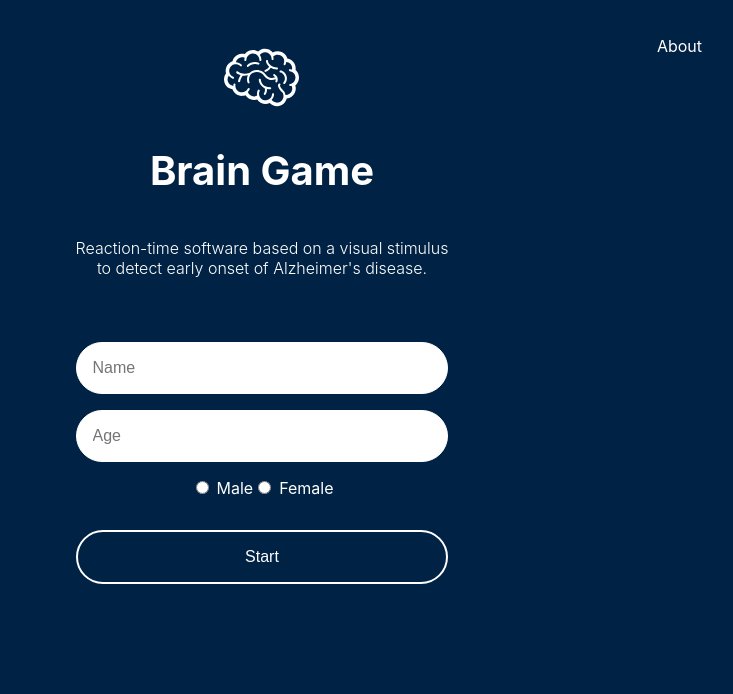
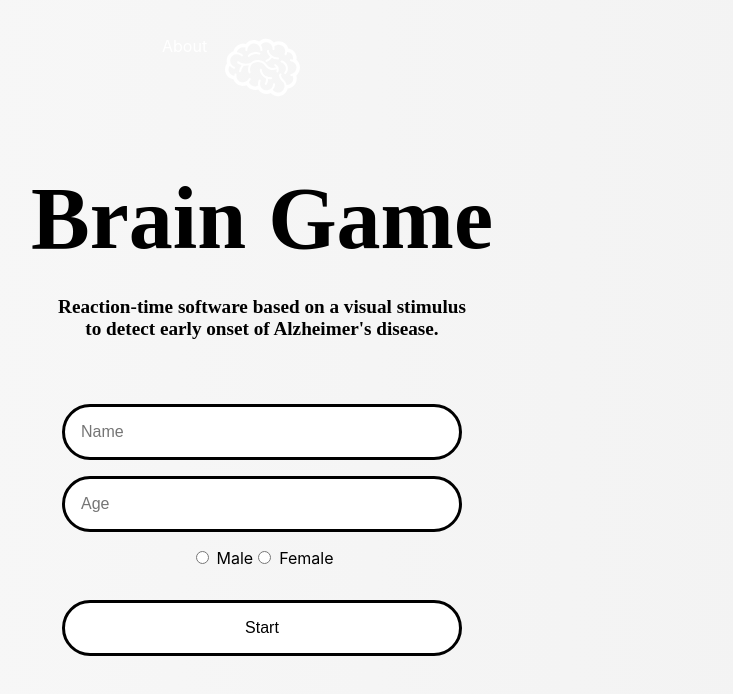
Before and after one commit to daviddoswell/reactiongame, a Next.js app: page / in a window 1280 px wide. Shown: the top 694 px of the page, without its empty margins (378-1111 px from the left). Built offline with nearby package versions, Linux system fonts and the light colour scheme; no server answers; the database is empty.

Commit message:
add login screen, test animated background

```diff
--- a/components/NavBar.js
+++ b/components/NavBar.js
@@ -1,28 +1,41 @@
 // components/NavBar.js
-import React from 'react';
-import { useRouter } from 'next/router'
-import Link from 'next/link';
+import React from "react";
+import { useRouter } from "next/router";
+import Link from "next/link";
 
 export default function NavBar() {
   const router = useRouter();
 
   return (
-    <nav style={{ position: 'absolute', top: '20px', right: '100px' }}>
-      <ul style={{ listStyleType: 'none', padding: 0 }}>
-        {router.pathname !== '/' &&
-          <li style={{ display: 'inline', marginRight: '100px' }}>
+    <nav style={{ position: "absolute", top: "20px" }}>
+      <ul
+        style={{
+          listStyleType: "none",
+          padding: 0,
+          display: "flex",
+          justifyContent: "space-between",
+          alignItems: "center",
+          width: "200px",  // adjust this value as necessary
+        }}
+      >
+        {router.pathname !== "/" && (
+          <li>
             <Link href="/" passHref>
-              <span style={{ textDecoration: 'none', color: 'white' }}>Home</span>
+              <span style={{ textDecoration: "none", color: "white" }}>
+                Home
+              </span>
             </Link>
           </li>
-        }
-        {router.pathname !== '/about' &&
-          <li style={{ display: 'inline', marginRight: '100px' }}>
+        )}
+        {router.pathname !== "/about" && (
+          <li>
             <Link href="/about" passHref>
-              <span style={{ textDecoration: 'none', color: 'white' }}>About</span>
+              <span style={{ textDecoration: "none", color: "white" }}>
+                About
+              </span>
             </Link>
           </li>
-        }
+        )}
       </ul>
     </nav>
   );
--- a/components/ScatterPlot.js
+++ b/components/ScatterPlot.js
@@ -34,6 +34,8 @@ const ScatterPlot = ({ data, width = 500, height = 500, padding = 50 }) => {
 
     const tooltip = select(tooltipRef.current); // Using tooltipRef here
     tooltip.style("opacity", 0);
+
+    console.log(data);
 
     data.forEach((d) => {
       d.age = Number(d.age); // Parse age from string to number
--- a/lib/firestore.js
+++ b/lib/firestore.js
@@ -1,9 +1,18 @@
-import { addDoc, collection, onSnapshot, orderBy, serverTimestamp, getDocs, query } from 'firebase/firestore';
-import { db } from './firebase';
+import {
+  addDoc,
+  collection,
+  onSnapshot,
+  orderBy,
+  serverTimestamp,
+  getDocs,
+  query,
+} from "firebase/firestore";
+import { db } from "./firebase";
 
 export const addScore = async (username, score, age, gender) => {
-  const scoresRef = collection(db, 'scores');
+  const scoresRef = collection(db, "scores");
 
+  try {
     return await addDoc(scoresRef, {
       username: username,
       score: score,
@@ -11,20 +20,28 @@ export const addScore = async (username, score, age, gender) => {
       gender: gender,
       createdAt: serverTimestamp(),
     });
+  } catch (error) {
+    console.error("Error adding score: ", error);
+  }
 };
 
 export const getScores = async () => {
-  const q = query(collection(db, 'scores'), orderBy('score'));
+  const q = query(collection(db, "scores"), orderBy("score"));
 
+  try {
     const querySnapshot = await getDocs(q);
-  const data = querySnapshot.docs.map((doc) => ({...doc.data(), id: doc.id}));
+    const data = querySnapshot.docs.map((doc) => ({
+      ...doc.data(),
+      id: doc.id,
+    }));
 
     // Compute average scores
     let userScores = {};
-  data.forEach(({id, username, score, age, gender}) => {
+    data.forEach(({ id, username, score, age, gender }) => {
       if (userScores[username]) {
         userScores[username].scores.push(score);
-    } else {
+      } else if (username && age && gender) {
+        // Only create a new entry if all fields are present
         userScores[username] = { scores: [score], age, gender };
       }
     });
@@ -33,28 +50,39 @@ export const getScores = async () => {
     let averageScores = [];
     for (let username in userScores) {
       const user = userScores[username];
-    const averageScore = user.scores.reduce((a, b) => a + b, 0) / user.scores.length;
-    averageScores.push({ username, score: averageScore, age: user.age, gender: user.gender });
+      const averageScore =
+        user.scores.reduce((a, b) => a + b, 0) / user.scores.length;
+      averageScores.push({
+        username,
+        score: averageScore,
+        age: user.age,
+        gender: user.gender,
+      });
     }
 
     return averageScores;
+  } catch (error) {
+    console.error("Error getting scores: ", error);
+  }
 };
 
 export const listenScores = (updateScores) => {
-  const q = query(collection(db, 'scores'), orderBy('score'));
+  const q = query(collection(db, "scores"), orderBy("score"));
 
+  try {
     return onSnapshot(q, (querySnapshot) => {
       let scores = [];
+      let userScores = {}; // Initialize userScores here
       querySnapshot.forEach((doc) => {
-      scores.push({...doc.data(), id: doc.id});
+        scores.push({ ...doc.data(), id: doc.id });
       });
 
       // Compute average scores
-    let userScores = {};
-    scores.forEach(({id, username, score, age, gender}) => {
+      scores.forEach(({ id, username, score, age, gender }) => {
         if (userScores[username]) {
           userScores[username].scores.push(score);
-      } else {
+        } else if (username && age && gender) {
+          // Only create a new entry if all fields are present
           userScores[username] = { scores: [score], age, gender };
         }
       });
@@ -63,10 +91,19 @@ export const listenScores = (updateScores) => {
       let averageScores = [];
       for (let username in userScores) {
         const user = userScores[username];
-      const averageScore = user.scores.reduce((a, b) => a + b, 0) / user.scores.length;
-      averageScores.push({ username, score: averageScore, age: user.age, gender: user.gender });
+        const averageScore =
+          user.scores.reduce((a, b) => a + b, 0) / user.scores.length;
+        averageScores.push({
+          username,
+          score: averageScore,
+          age: user.age,
+          gender: user.gender,
+        });
       }
 
       updateScores(averageScores);
     });
+  } catch (error) {
+    console.error("Error listening to scores: ", error);
+  }
 };
--- a/package.json
+++ b/package.json
@@ -10,6 +10,7 @@
     },
     "dependencies": {
         "@firebase/firestore": "^3.13.0",
+        "@react-spring/web": "^9.7.3",
         "autoprefixer": "10.4.14",
         "chart.js": "^4.3.0",
         "d3": "^7.8.5",
--- a/pages/index.js
+++ b/pages/index.js
@@ -20,8 +20,8 @@ export default function Home() {
   const [roundScores, setRoundScores] = useState([]);
 
   const startGame = () => {
-    if (username === "" || age === "") {
-      setError("Username and age are required.");
+    if (username === "" || age === "" || gender === "") {
+      window.alert("Username, age, and gender, are required.");
       return;
     }
     setError(null);
@@ -184,7 +184,7 @@ export default function Home() {
             value="male"
             onChange={(e) => setGender(e.target.value)}
           />
-          <label for="male">Male</label>
+          <label htmlFor="male">Male</label>
           <input
             type="radio"
             id="female"
@@ -192,7 +192,7 @@ export default function Home() {
             value="female"
             onChange={(e) => setGender(e.target.value)}
           />
-          <label for="female">Female</label>
+          <label htmlFor="female">Female</label>
         </div>
 
         {error && <p>{error}</p>}
--- a/styles/globals.css
+++ b/styles/globals.css
@@ -1,30 +1,74 @@
 /* styles.css */
 
 :root {
-  --navy: #002244;
-  --white: #ffffff;
-  --red: #e53e3e;
-  --blue: #4299e1;
+  --primary: #ffffff; /* Primary Color - White */
+  --secondary: #000000; /* Secondary Color - Black */
+  --accent: #398f41; /* Accent Color - Light Green */
+  --red: #e53e3e; /* Red Color */
 }
 
 body {
   font-family: "Inter", sans-serif;
-  background-color: var(--navy);
   color: var(--white);
   display: flex;
   flex-direction: column;
   align-items: center;
   justify-content: center;
   padding: 2rem;
+  margin: 0;
+  height: 100vh;
+  width: 100vw;
+  overflow: hidden;
+  background: linear-gradient(270deg, #f2f2f2, #ffffff);
+  background-size: 200% 200%;
+  animation: Gradient 15s ease infinite;
+}
+
+@keyframes Gradient {
+  0% {
+    background-position: 0% 50%;
+  }
+  50% {
+    background-position: 100% 50%;
+  }
+  100% {
+    background-position: 0% 50%;
+  }
+}
+
+.background-animation {
+  animation-name: colorchange;
+  animation-duration: 4s;
+  animation-iteration-count: infinite;
+}
+
+body, html {
+  margin: 0;
+  padding: 0;
+  height: 100%;
+  width: 100%;
 }
 
 .title {
-  font-size: 2.5rem;
+  font-size: 5.5rem;
+  color: #000000;
+  font-family: 'Times New Roman', Times, serif;
+  margin-bottom: 0.5rem;
+}
+
+.secondTitle {
+  font-size: 1.2rem;
+  color: #000000;
+  font-weight: 300;
+  text-align: center;
+  margin-bottom: 1rem;
 }
 
 .subtitle {
-  font-size: 1rem;
-  font-weight: 300;
+  font-size: 1.2rem;
+  color: #000000;
+  font-weight: 600;
+  font-family: serif;
   margin-bottom: 2rem;
   text-align: center;
 }
@@ -42,13 +86,13 @@ body {
 
 .input {
   width: 100%;
-  border: 1px solid var(--white);
-  border-radius: 50px; /* Updated */
+  border: 3px solid var(--secondary);
+  border-radius: 50px;
   padding: 1rem;
   margin-bottom: 1rem;
   font-size: 1rem;
-  color: var(--navy);
-  background-color: var(--white);
+  color: black;
+  background-color: var(--primary);
 }
 
 input[type="radio"] {
@@ -62,9 +106,9 @@ input[type="radio"] {
 
 .button {
   width: 100%;
-  border: 2px solid var(--white);
-  background-color: var(--navy);
-  color: var(--white);
+  border: 3px solid var(--secondary);
+  background-color: var(--primary);
+  color: var(--secondary);
   padding: 1rem;
   font-size: 1rem;
   border-radius: 50px;
@@ -76,6 +120,10 @@ input[type="radio"] {
 .button:disabled {
   background-color: var(--red);
   cursor: not-allowed;
+}
+
+.error {
+  color: red;
 }
 
 .redBall {
```
Also changed, not shown: components/AnimatedBackground.js (added, +68 -0 lines), pages/signup.js (+88 -0 lines), 1 other file (tests, documents, lock files or other folders). Lines whose indentation alone changed are shown as unchanged.
